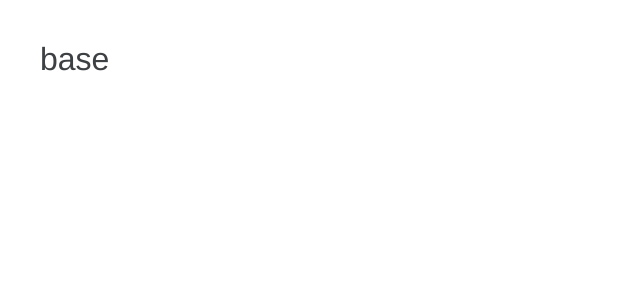
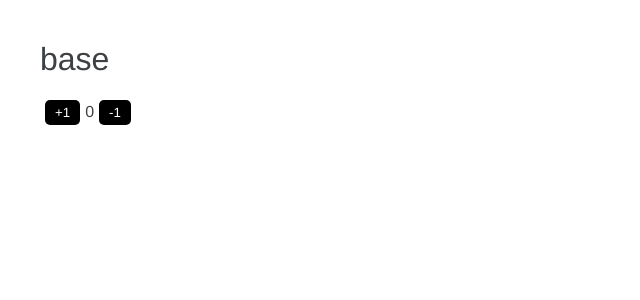
Before and after one commit to tonatiuh19/teaching-angular, an Angular app in the folder base/: page / in a window 1280 px wide. Shown: the top 300 px of the page, without its empty margins (0-640 px from the left). Built offline with nearby package versions, Linux system fonts and the light colour scheme.

Commit message:
counter javascript inline

```diff
--- a/base/src/app/app.component.html
+++ b/base/src/app/app.component.html
@@ -1 +1,4 @@
 <h1>{{title}}</h1>
+<button (click)="counter = counter + 1;">+1</button>
+<span>{{counter}}</span>
+<button (click)="counter = counter -1;">-1</button>
--- a/base/src/app/app.component.ts
+++ b/base/src/app/app.component.ts
@@ -7,4 +7,5 @@ import { Component } from '@angular/core';
 })
 export class AppComponent {
   title = 'base';
+  counter:number = 0;
 }
```
